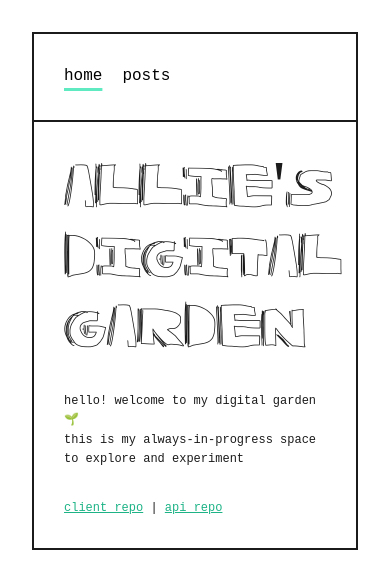
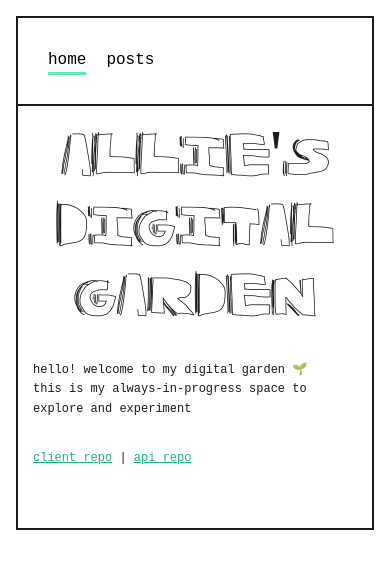
Before and after one commit to alliecaton/digital-garden, a Vue app: page / in a window 390 px wide. Shown: the top 588 px of the page. Built offline with nearby package versions, Linux system fonts and the light colour scheme; a web font is replaced by a local one.

Commit message:
Tweaked mobile styling

```diff
--- a/src/assets/main.css
+++ b/src/assets/main.css
@@ -3,12 +3,21 @@
 #app {
   max-width: 1280px;
   margin: 0 auto;
-  padding: 2rem;
   font-weight: normal;
+
+  padding: 1rem;
+
+  @media (min-width: 576px) {
+    padding: 2rem;
+  }
 }
 
 .container {
-  padding: 30px;
+  padding: 15px;
+
+  @media (min-width: 576px) {
+    padding: 30px;
+  }
 }
 
 a {
--- a/src/components/Post.vue
+++ b/src/components/Post.vue
@@ -24,7 +24,7 @@ const date = computed(() => {
 <style scoped lang="scss">
 .post {
   display: block;
-  padding: 15px 30px;
+  padding: 15px;
   color: $base;
   text-decoration: none;
   transition: 0.3s;
@@ -32,6 +32,12 @@ const date = computed(() => {
   &:hover {
     cursor: pointer;
     background-color: $turq;
+  }
+
+  @include sm {
+    text-align: left;
+    padding: 15px 30px;
+    font-size: 125px;
   }
 }
 
--- a/src/pages/Home.vue
+++ b/src/pages/Home.vue
@@ -29,10 +29,12 @@
 .title {
   line-height: 1;
   font-size: 18vw;
+  text-align: center;
   color: $base;
   font-family: 'Quality Control';
 
   @include md {
+    text-align: left;
     font-size: 125px;
   }
 }
```
